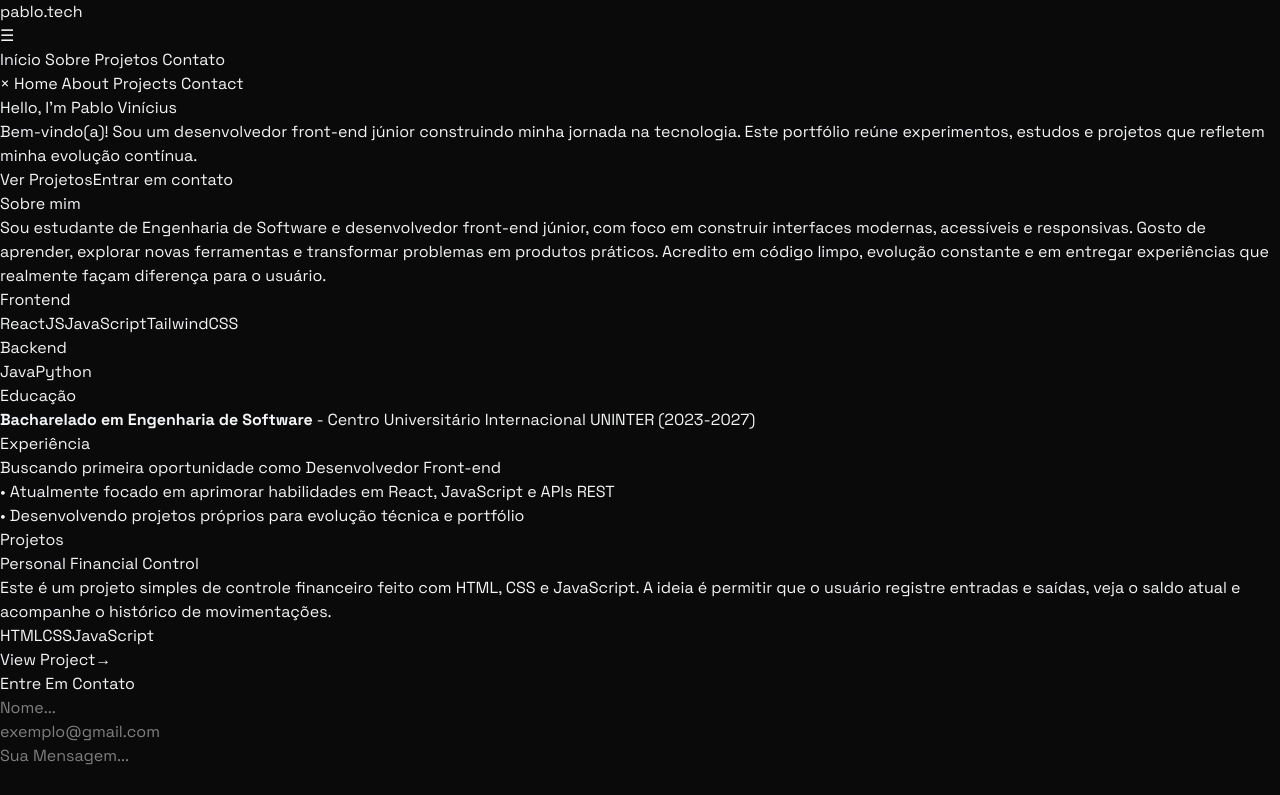
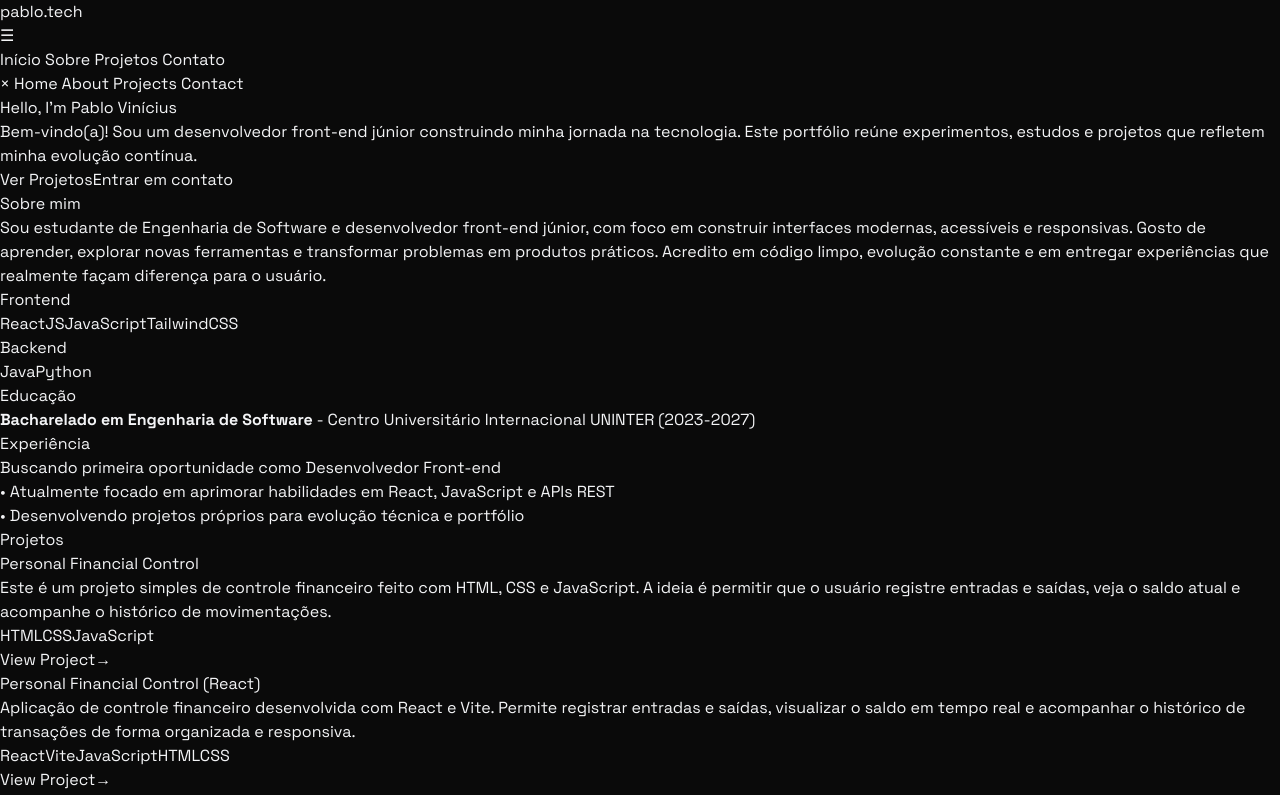
Before and after one commit to PabloViny/my_portfolio, a React (Vite) app: page / in a window 1280 px wide. Shown: the top 795 px of the page. Built offline with nearby package versions, Linux system fonts and the light colour scheme.

Commit message:
adding new project

```diff
--- a/src/components/sections/Projects.jsx
+++ b/src/components/sections/Projects.jsx
@@ -1,35 +1,89 @@
-import {RevealOnScroll} from "./RevealOnScroll"
+import { RevealOnScroll } from "./RevealOnScroll";
 
 const Projects = () => {
   return (
-    <section id="projects" className="min-h-screen flex items-center justify-center py-20">
+    <section
+      id="projects"
+      className="min-h-screen flex items-center justify-center py-20"
+    >
       <RevealOnScroll>
         <div className="max-w-5xl mx-auto px-4">
           <h2 className="text-3xl font-bold mb-8 bg-gradient-to-r from-blue-600 to-cyan-400 bg-clip-text text-transparent text-center">
-            Projetos</h2>
+            Projetos
+          </h2>
           <div className="grid grid-cols-1 md:grid-cols-2 gap-6">
-
             <div className="p-6 rounded-xl border border-white/10 hover:-translate-y-1 hover:border-blue-500/30 hover:shadow-[0_2px_8px_rgba(59, 130, 246, 0.2)] transition">
-                    <h3 className="text-xl font-bold mb-2">Personal Financial Control</h3>
-                    <p className="text-gray-400 mb-4">Este é um projeto simples de controle financeiro feito com HTML, CSS e JavaScript.
-                    A ideia é permitir que o usuário registre entradas e saídas, veja o saldo atual e acompanhe o histórico de movimentações.</p>
+              <h3 className="text-xl font-bold mb-2">
+                Personal Financial Control
+              </h3>
+              <p className="text-gray-400 mb-4">
+                Este é um projeto simples de controle financeiro feito com HTML,
+                CSS e JavaScript. A ideia é permitir que o usuário registre
+                entradas e saídas, veja o saldo atual e acompanhe o histórico de
+                movimentações.
+              </p>
               <div className="flex flex-wrap gap-2 mb-4">
-                        {["HTML", "CSS","JavaScript"].map((tech, key) => (
-                            <span key={key} className="bg-blue-500/10 text-blue-500 py-1 px-3 rounded-full text-sm hover:bg-blue-500/20 hover:shadow-[0_2px_8px_rgba(59, 130, 246, 0.1)] transition-all">
+                {["HTML", "CSS", "JavaScript"].map((tech, key) => (
+                  <span
+                    key={key}
+                    className="bg-blue-500/10 text-blue-500 py-1 px-3 rounded-full text-sm hover:bg-blue-500/20 hover:shadow-[0_2px_8px_rgba(59, 130, 246, 0.1)] transition-all"
+                  >
                     {tech}
                   </span>
                 ))}
               </div>
 
               <div className="flex justify-between items-center">
-                        <a href="https://projectfinancialcontrol.netlify.app/" className="text-blue-400 hover:text-blue-300 transition-colors my-4" target="_blank"> View Project→ </a>
+                <a
+                  href="https://projectfinancialcontrol.netlify.app/"
+                  className="text-blue-400 hover:text-blue-300 transition-colors my-4"
+                  target="_blank"
+                >
+                  {" "}
+                  View Project→{" "}
+                </a>
+              </div>
+            </div>
+
+            <div className="p-6 rounded-xl border border-white/10 hover:-translate-y-1 hover:border-blue-500/30 hover:shadow-[0_2px_8px_rgba(59, 130, 246, 0.2)] transition">
+              <h3 className="text-xl font-bold mb-2">
+                Personal Financial Control (React)
+              </h3>
+              <p className="text-gray-400 mb-4">
+                Aplicação de controle financeiro desenvolvida com React e Vite.
+                Permite registrar entradas e saídas, visualizar o saldo em tempo
+                real e acompanhar o histórico de transações de forma organizada
+                e responsiva.
+              </p>
+              <div className="flex flex-wrap gap-2 mb-4">
+                {["React", "Vite", "JavaScript", "HTML", "CSS"].map(
+                  (tech, key) => (
+                    <span
+                      key={key}
+                      className="bg-blue-500/10 text-blue-500 py-1 px-3 rounded-full text-sm hover:bg-blue-500/20 hover:shadow-[0_2px_8px_rgba(59, 130, 246, 0.1)] transition-all"
+                    >
+                      {tech}
+                    </span>
+                  ),
+                )}
+              </div>
+
+              <div className="flex justify-between items-center">
+                <a
+                  href="https://pabloviny.github.io/financial-control-react/"
+                  className="text-blue-400 hover:text-blue-300 transition-colors my-4"
+                  target="_blank"
+                >
+                  {" "}
+                  View Project→{" "}
+                </a>
               </div>
             </div>
           </div>
         </div>
       </RevealOnScroll>
     </section>
-  )
-}
+  );
+};
 
-export default Projects
+export default Projects;
```
Lines whose indentation alone changed are shown as unchanged.
